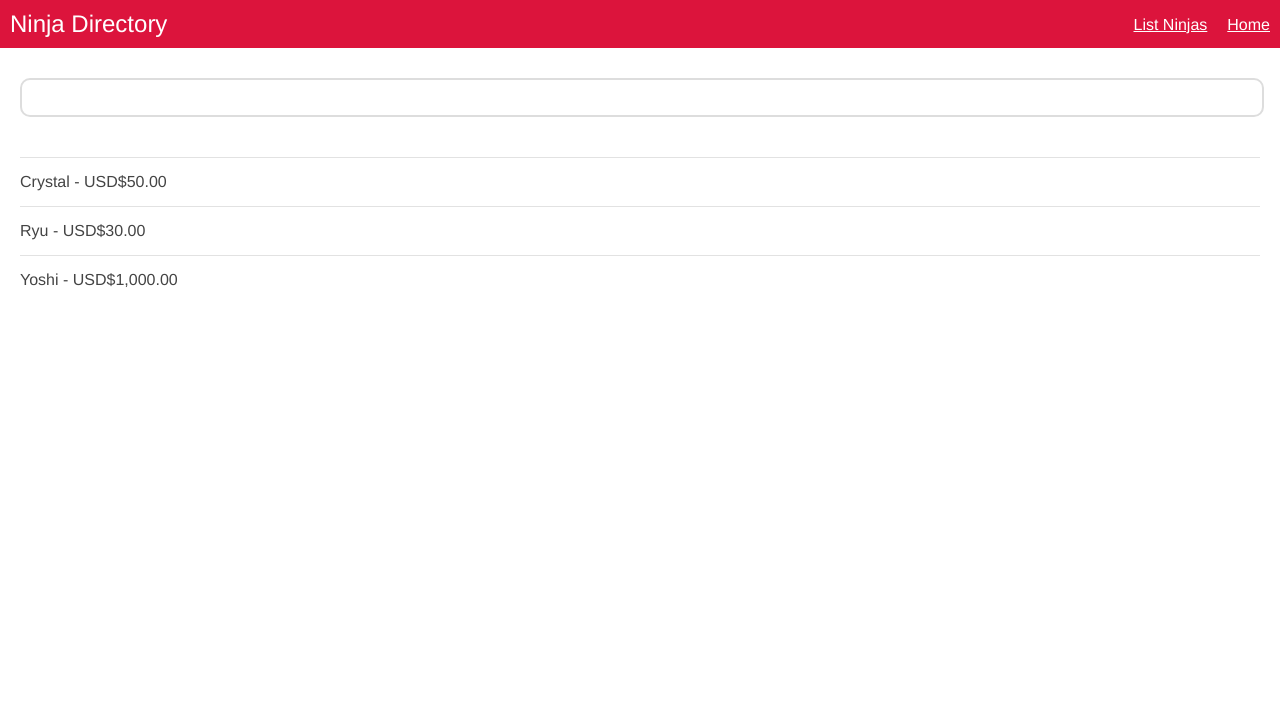
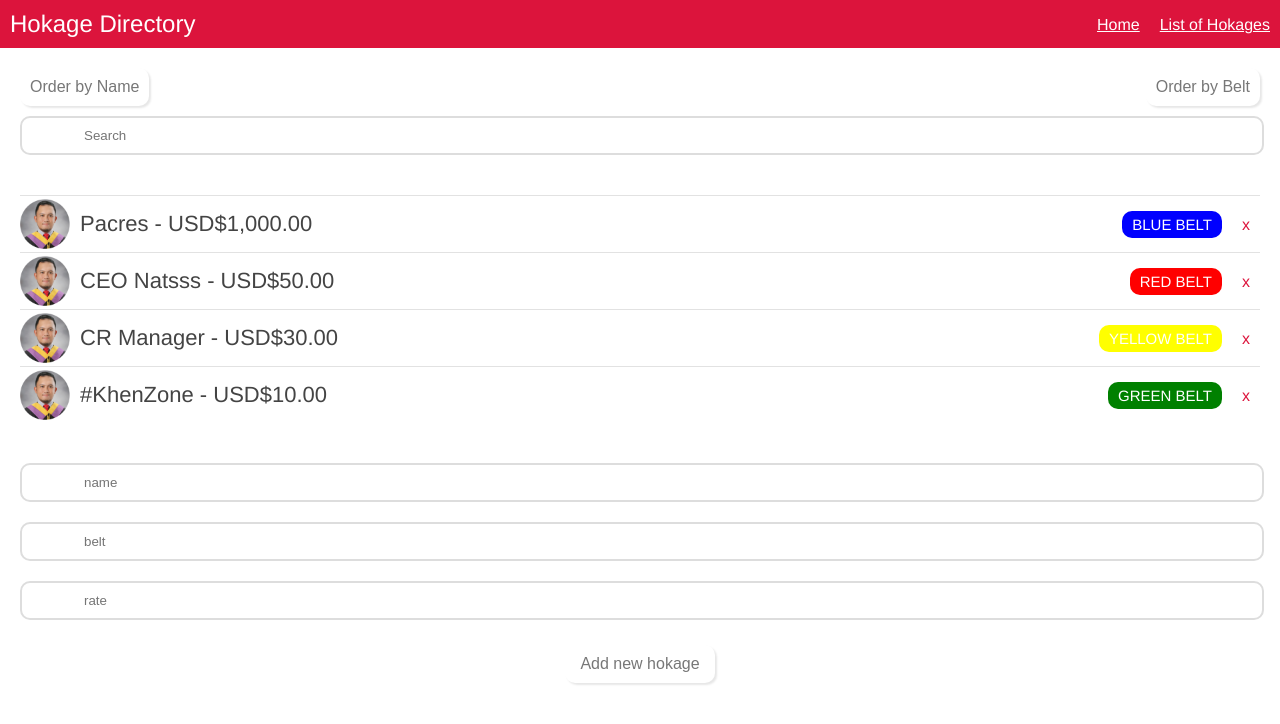
Before and after one commit to viajedorryan/MyFirstAngular, a plain HTML site: page index.html in a window 1280 px wide. Drawn offline with Linux system fonts and the light colour scheme.

Commit message:
2nd Commit

```diff
--- a/app/app.js
+++ b/app/app.js
@@ -1,32 +1,53 @@
- var myNinjaApp = angular.module('myNinjaApp', []);
+ var myHokageApp = angular.module('myHokageApp', []);
 
  //[function] means hold dependencies
- myNinjaApp.controller('NinjaController', ['$scope', function($scope){
+ myHokageApp.controller('HokageController', ['$scope', function($scope){
 
-     $scope.ninjas = [
+     $scope.removeHokage = function(hokage){
+         var removedHokage = $scope.hokages.indexOf(hokage);
+         $scope.hokages.splice(removedHokage, 1);
+     };
+
+     $scope.addHokage = function(){
+         $scope.hokages.push({
+             name: $scope.newhokage.name,
+             belt: $scope.newhokage.belt,
+             rate: parseInt($scope.newhokage.rate),
+             available: true
+         });
+         $scope.newhokage.name = "";
+         $scope.newhokage.belt = "";
+         $scope.newhokage.rate = "";
+     };
+
+     $scope.hokages = [
          {
-             name: "Yoshi",
+             name: "Pacres",
              belt: "blue",
              rate: 1000,
-             available: true
+             available: true,
+             thumb: "content/img/picture1.png"
          },
          {
-             name: "Crystal",
+             name: "CEO Natsss",
              belt: "red",
              rate: 50,
-             available: true
+             available: true,
+             thumb: "content/img/picture1.png"
          },
          {
-             name: "Ryu",
+             name: "CR Manager",
              belt: "yellow",
              rate: 30,
-             available: true
+             available: true,
+             thumb: "content/img/picture1.png"
          },
          {
-             name: "Ryan",
+             name: "#KhenZone",
              belt: "green",
              rate: 10,
-             available: false
+             available: true,
+             thumb: "content/img/picture1.png"
          },
      ];
 
--- a/header.html
+++ b/header.html
@@ -1,7 +1,7 @@
 <div id="menu-bar">
-    <h1>Ninja Directory</h1>
+    <h1>Hokage Directory</h1>
     <ul>
+        <li><a href="">List of Hokages</a></li>
         <li><a href="">Home</a></li>
-        <li><a href="">List Ninjas</a></li>
     </ul>
 </div>
--- a/index.html
+++ b/index.html
@@ -1,7 +1,7 @@
 <!DOCTYPE html>
-<html lang="en" ng-app="myNinjaApp">
+<html lang="en" ng-app="myHokageApp">
   <head>
-    <title>TheNetNinja Angular Playlist</title>
+    <title>TheHokage Angular Playlist</title>
     <link href="content/css/styles.css" rel="stylesheet" type="text/css" />
     <script src="app\lib\angular.min.js"></script>
     <script src="app\app.js"></script>
@@ -9,12 +9,25 @@
   <body>
     <header ng-include="'header.html'"></header>
       <div class="content">
-        <div ng-controller="NinjaController">
-          <input type="text" ng-model="search" />
+        <div ng-controller="HokageController">
+          <button ng-click="order = 'name'">Order by Name</button>
+          <button ng-click="order =  'belt'">Order by Belt</button>
+          <input type="text" ng-model="search" placeholder="Search" />
           <ul>
             <!-- | means filter-->
-            <li ng-repeat="ninja in ninjas | orderBy: 'name' | filter: search" ng-show="ninja.available">{{ninja.name}} - {{ninja.rate | currency:"USD$"}}</li>
+            <li ng-repeat="hokage in hokages | orderBy: order | filter: search" ng-show="hokage.available">
+              <img ng-src="{{hokage.thumb}}" style="margin: -12px 10px 0 0; float: left; width: 50px;" ng-show="hokage.thumb"/>
+              <h3>{{hokage.name}} - {{hokage.rate | currency:"USD$"}}</h3>
+              <div class="remove" ng-click="removeHokage(hokage)">x</div>
+              <span class="belt" style="background: {{hokage.belt}}">{{hokage.belt}} belt</span>
+            </li>
           </ul>
+          <form ng-submit="addHokage()">
+            <input type="text" placeholder="name" ng-model="newhokage.name" />
+            <input type="text" placeholder="belt" ng-model="newhokage.belt" />
+            <input type="text" placeholder="rate" ng-model="newhokage.rate" />
+            <input type="submit" value="Add new hokage" />
+          </form>
         </div>
       </div>
   </body>
```
Also changed, not shown: content/img/picture1.png (added).
